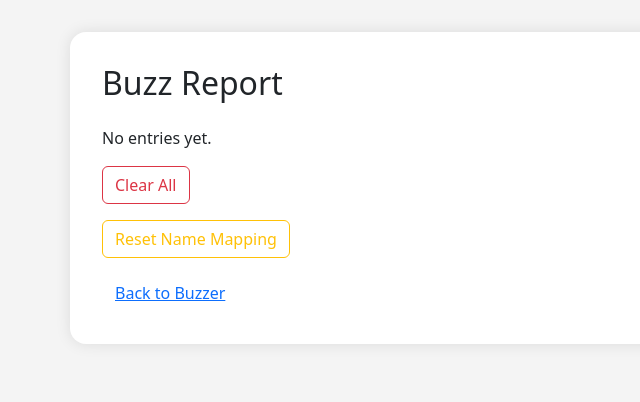
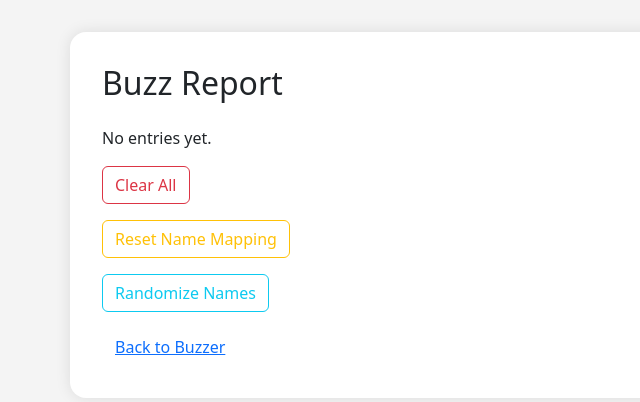
Before and after one commit to atikeee/AllGames, a Flask app: page /report in a window 1280 px wide. Shown: the top 402 px of the page, without its empty margins (0-640 px from the left). Run offline with Flask 3, Linux system fonts and the light colour scheme.

Commit message:
randomize participant is added. and reset for all ip is added too.

```diff
--- a/buzzer_app/routes.py
+++ b/buzzer_app/routes.py
@@ -1,52 +1,44 @@
-from flask import request, render_template, redirect, make_response
+from flask import request, render_template, redirect
 from datetime import datetime
-from storage import buzzer_entries
+from storage import buzzer_entries, name_locks
 
 def configure_routes(app):
     @app.route('/', methods=['GET', 'POST'])
     def buzzer():
         message = ''
-        name_value = request.cookies.get('name', '')
-        name_locked = False
+        ip = request.remote_addr
+        name_value = name_locks.get(ip, '')
+        name_locked = bool(name_value)
 
         if request.method == 'POST':
             name = request.form.get('name')
-            ip = request.remote_addr
+            note = request.form.get('note', '')
             time = datetime.now().strftime("%Y-%m-%d %H:%M:%S")
 
-            # Save name to cookie if not already stored
-            if not name_value:
+            if not name_locked:
+                name_locks[ip] = name
                 name_value = name
                 name_locked = True
-            else:
-                name_locked = True  # name already exists in cookie
 
-            note = request.form.get('note', '')
             buzzer_entries.append({'name': name_value, 'ip': ip, 'time': time, 'note': note})
-
             message = f"Buzz from {name_value} recorded!"
 
-            resp = make_response(render_template("buzzer.html", message=message, name=name_value, name_locked=name_locked, note=note))
-            resp.set_cookie('name', name_value)
-            return resp
+        return render_template("buzzer.html", message=message, name=name_value, name_locked=name_locked, note='')
 
-        if name_value:
-            name_locked = True
-
-        return render_template("buzzer.html", message=message, name=name_value, name_locked=name_locked, note="")
     @app.route('/report', methods=['GET', 'POST'])
     def report():
         if request.method == 'POST':
             buzzer_entries.clear()
-            return redirect('/report')
+        return render_template("report.html", entries=buzzer_entries)
 
-        return render_template("report.html", entries=buzzer_entries)
     @app.route('/resetnames', methods=['POST'])
     def reset_names():
-        # This only affects cookie-based IP-to-name locks
-        # You can't truly delete cookies on other users' browsers, but we'll reset the entries
         buzzer_entries.clear()
-        resp = make_response(redirect('/report'))
-        resp.set_cookie('name', '', expires=0)
-        #return redirect('/report')
-        return resp
+        name_locks.clear()
+        return redirect('/report')
+    @app.route('/shuffle', methods=['POST'])
+    def shuffle_names():
+        unique_names = list(set([entry['name'] for entry in buzzer_entries]))
+        from random import shuffle
+        shuffle(unique_names)
+        return render_template("report.html", entries=buzzer_entries, unique_names=unique_names)
--- a/buzzer_app/storage.py
+++ b/buzzer_app/storage.py
@@ -1 +1,2 @@
 buzzer_entries = []
+name_locks = {}
--- a/buzzer_app/templates/report.html
+++ b/buzzer_app/templates/report.html
@@ -37,6 +37,20 @@
 	<form method="post" action="/resetnames" class="mt-3">
   		<button type="submit" class="btn btn-outline-warning">Reset Name Mapping</button>
 	</form>
+    <form method="post" action="/shuffle" class="mt-3">
+        <button type="submit" class="btn btn-outline-info">Randomize Names</button>
+    </form>
+    {% if unique_names %}
+    <div class="mt-4">
+        <h4>Unique Randomized Names</h4>
+        <ul class="list-group">
+            {% for name in unique_names %}
+            <li class="list-group-item">{{ name }}</li>
+            {% endfor %}
+        </ul>
+    </div>
+    {% endif %}
+
 
         <a href="/" class="btn btn-link mt-3">Back to Buzzer</a>
     </div>
```
